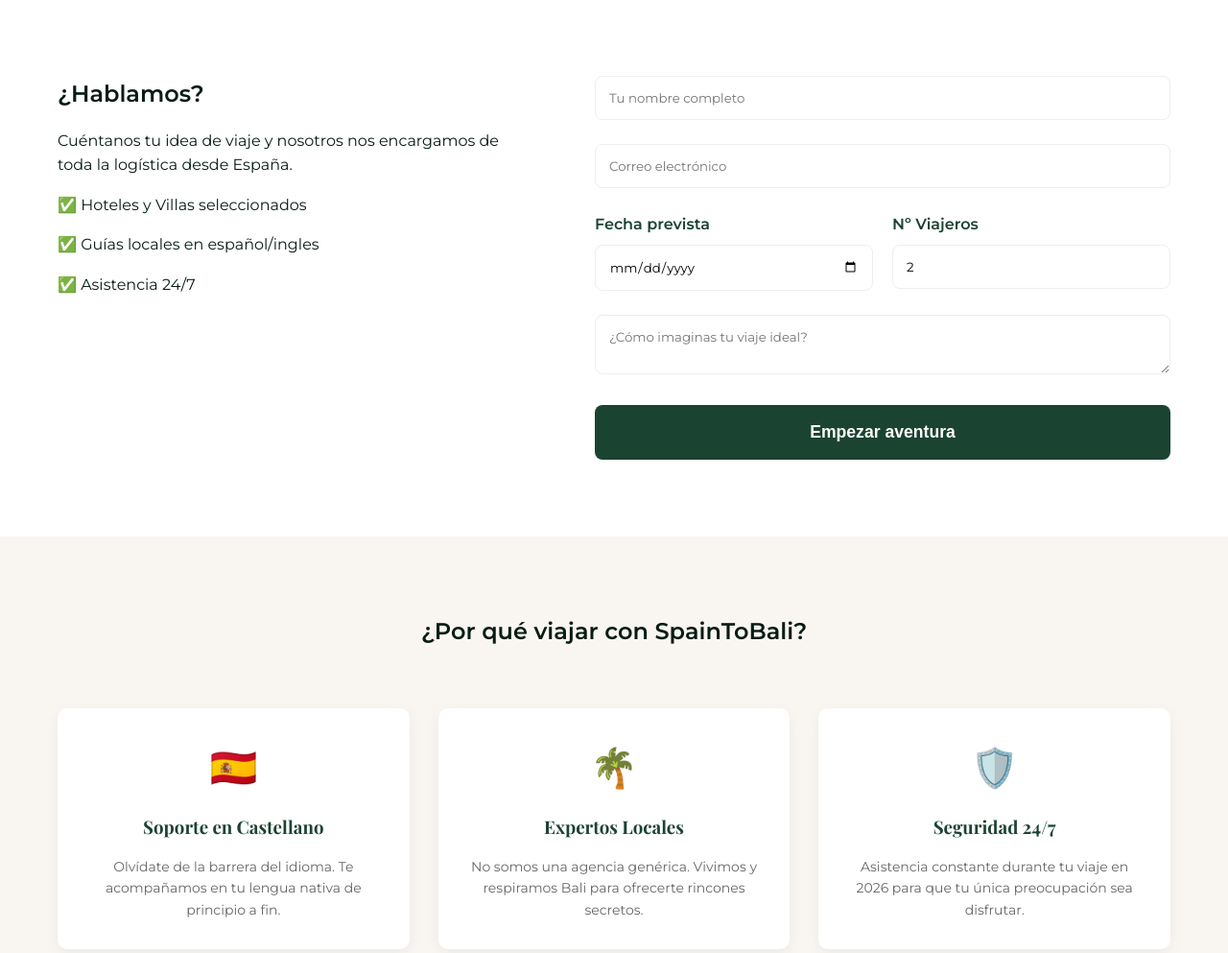
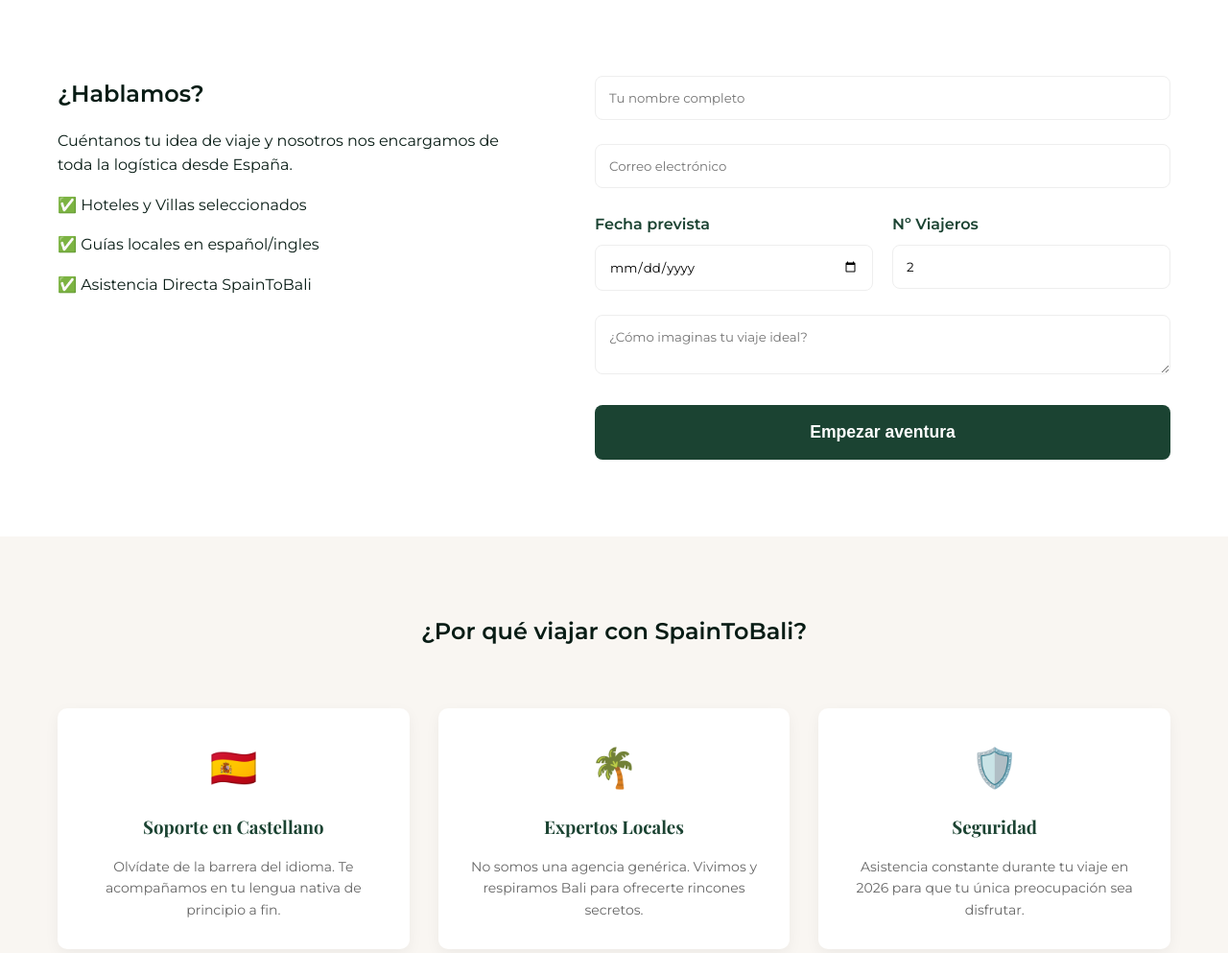
Before and after one commit to ghettodevs/SpainToBali, a PHP site: page / in a window 1280 px wide. Shown: the part 1303-2296 px from the top of the page at 96% size. Run offline with PHP 8.4, Linux system fonts and the light colour scheme.

Commit message:
seguridad update

```diff
--- a/index.php
+++ b/index.php
@@ -48,7 +48,7 @@ include 'includes/header.php';
                 <ul class="features">
                     <li>✅ Hoteles y Villas seleccionados</li>
                     <li>✅ Guías locales en español/ingles</li>
-                    <li>✅ Asistencia 24/7</li>
+                    <li>✅ Asistencia Directa SpainToBali</li>
                 </ul>
             </div>
 
@@ -102,7 +102,7 @@ include 'includes/header.php';
             </div>
             <div class="beneficio-item">
                 <span class="icon">🛡️</span>
-                <h3>Seguridad 24/7</h3>
+                <h3>Seguridad</h3>
                 <p>Asistencia constante durante tu viaje en 2026 para que tu única preocupación sea disfrutar.</p>
             </div>
         </div>
```
